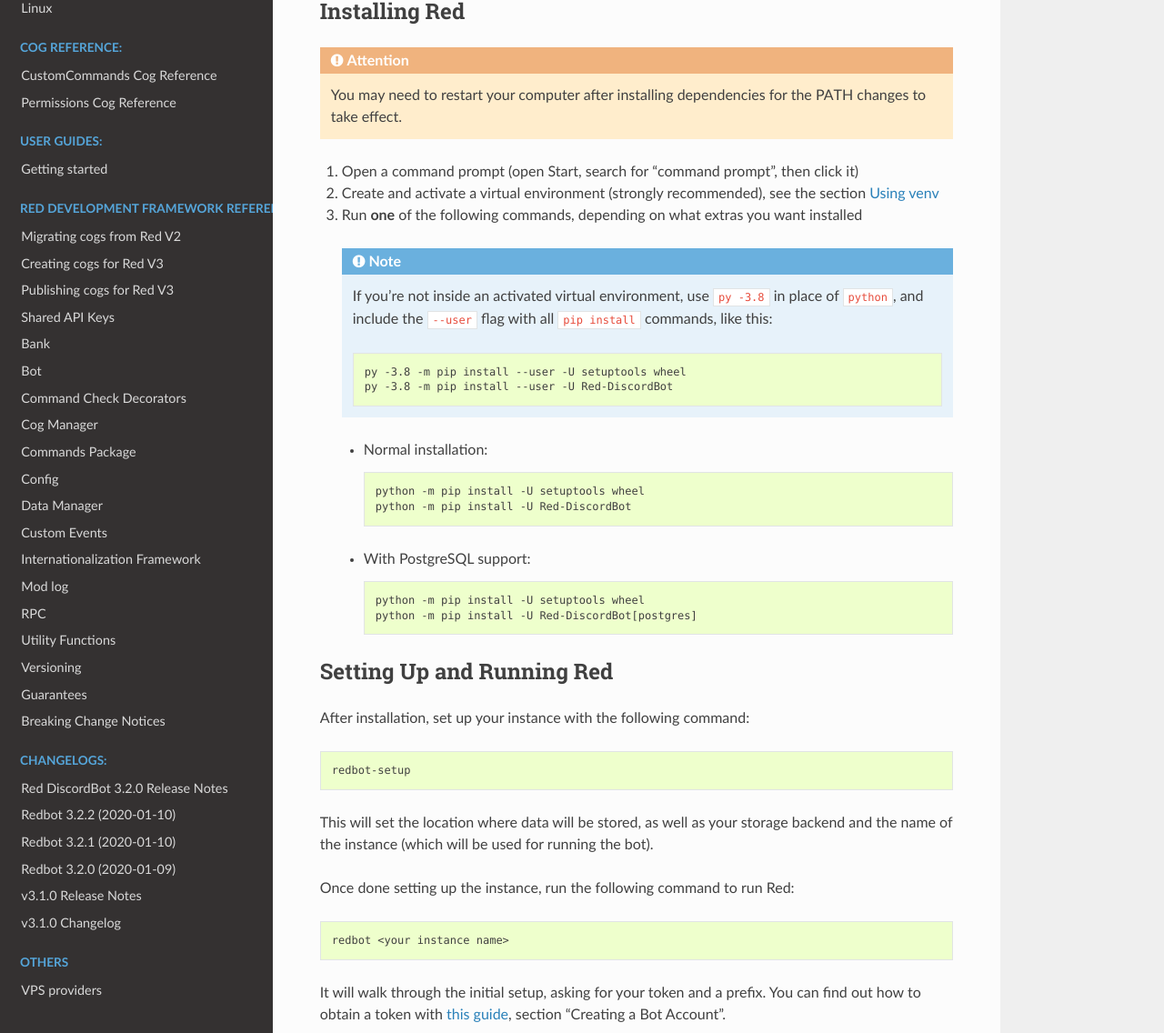
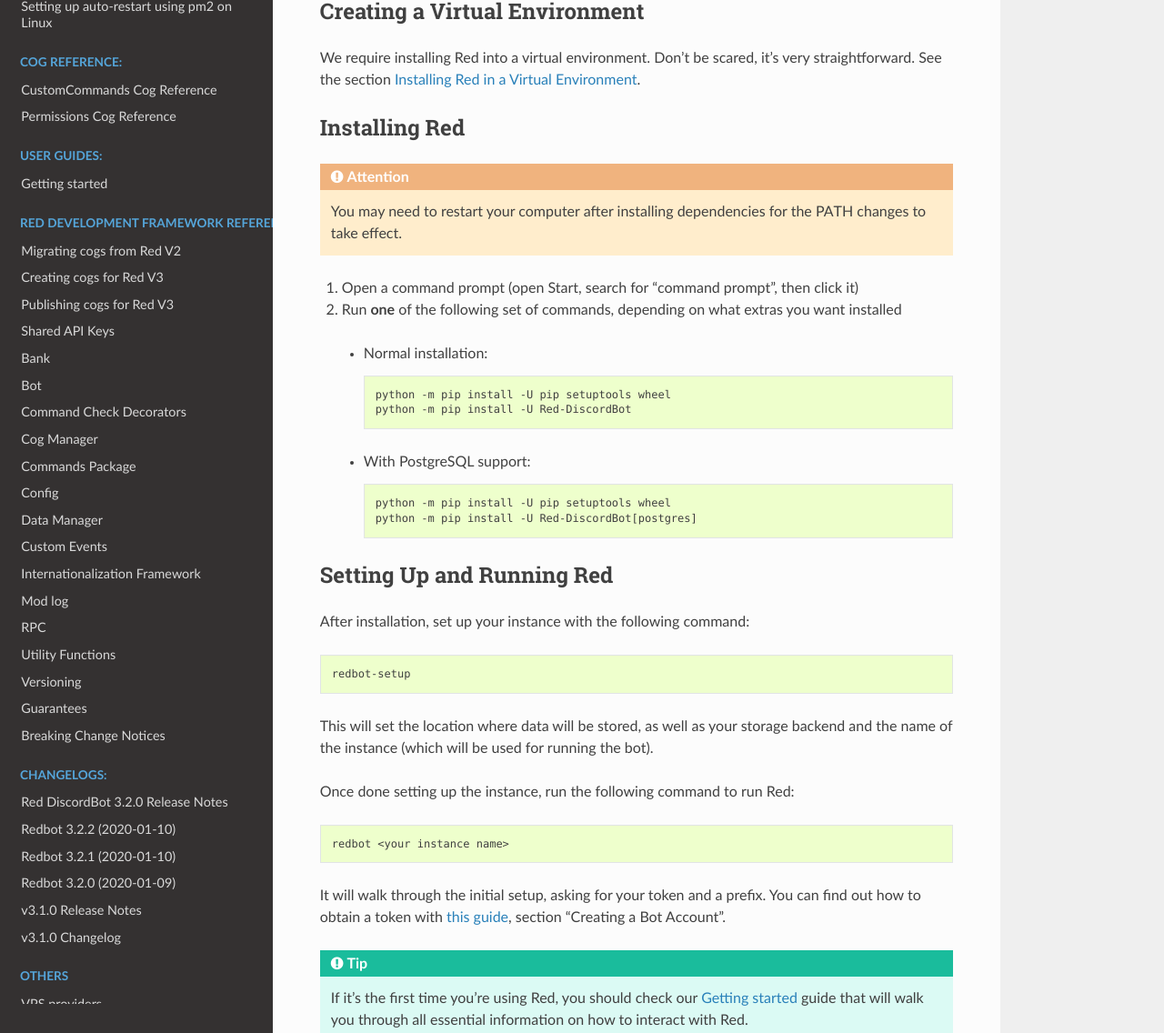
Before and after one commit to Renirous/Red-DiscordBot, a Sphinx documentation site: the page built from docs/install_windows.rst, in a window 1280 px wide and 1400 px high, scrolled down 1160 px, cut to the strip 264-1400 px from the top of the window. Shown: the whole strip at 91% size. Built offline with Sphinx 7.4.7 and the Read the Docs theme 2.0.0, drawn with Linux system fonts in a browser that asks for light colours; the version number is read from the project's files by our own code; some of the changed text lies outside the part shown.

Commit message:
[3.2.3][Docs]Only support venv and virtualenv users (#3351)
* Limit Playlists

Signed-off-by: Drapersniper <27962761+drapersniper@users.noreply.github.com>

* docs

Signed-off-by: Drapersniper <27962761+drapersniper@users.noreply.github.com>

* jack

Signed-off-by: Drapersniper <27962761+drapersniper@users.noreply.github.com>

* update pip

Signed-off-by: Drapersniper <27962761+drapersniper@users.noreply.github.com>

* flame's review

Signed-off-by: Drapersniper <27962761+drapersniper@users.noreply.github.com>

```diff
--- a/docs/install_windows.rst
+++ b/docs/install_windows.rst
@@ -64,6 +64,13 @@
 
 .. _installing-red-windows:
 
+------------------------------
+Creating a Virtual Environment
+------------------------------
+
+We require installing Red into a virtual environment. Don't be scared, it's very
+straightforward. See the section `installing-in-virtual-environment`.
+
 --------------
 Installing Red
 --------------
@@ -72,31 +79,20 @@
                for the PATH changes to take effect.
 
 1. Open a command prompt (open Start, search for "command prompt", then click it)
-2. Create and activate a virtual environment (strongly recommended), see the section `using-venv`
-3. Run **one** of the following commands, depending on what extras you want installed
-
-  .. note::
-
-      If you're not inside an activated virtual environment, use ``py -3.8`` in place of
-      ``python``, and include the ``--user`` flag with all ``pip install`` commands, like this:
-
-      .. code-block:: none
-
-          py -3.8 -m pip install --user -U setuptools wheel
-          py -3.8 -m pip install --user -U Red-DiscordBot
+2. Run **one** of the following set of commands, depending on what extras you want installed
 
   * Normal installation:
 
     .. code-block:: none
 
-        python -m pip install -U setuptools wheel
+        python -m pip install -U pip setuptools wheel
         python -m pip install -U Red-DiscordBot
 
   * With PostgreSQL support:
 
     .. code-block:: none
 
-        python -m pip install -U setuptools wheel
+        python -m pip install -U pip setuptools wheel
         python -m pip install -U Red-DiscordBot[postgres]
 
 
```
Also changed, not shown: docs/install_linux_mac.rst (+5 -15 lines), docs/venv_guide.rst (+6 -11 lines).
